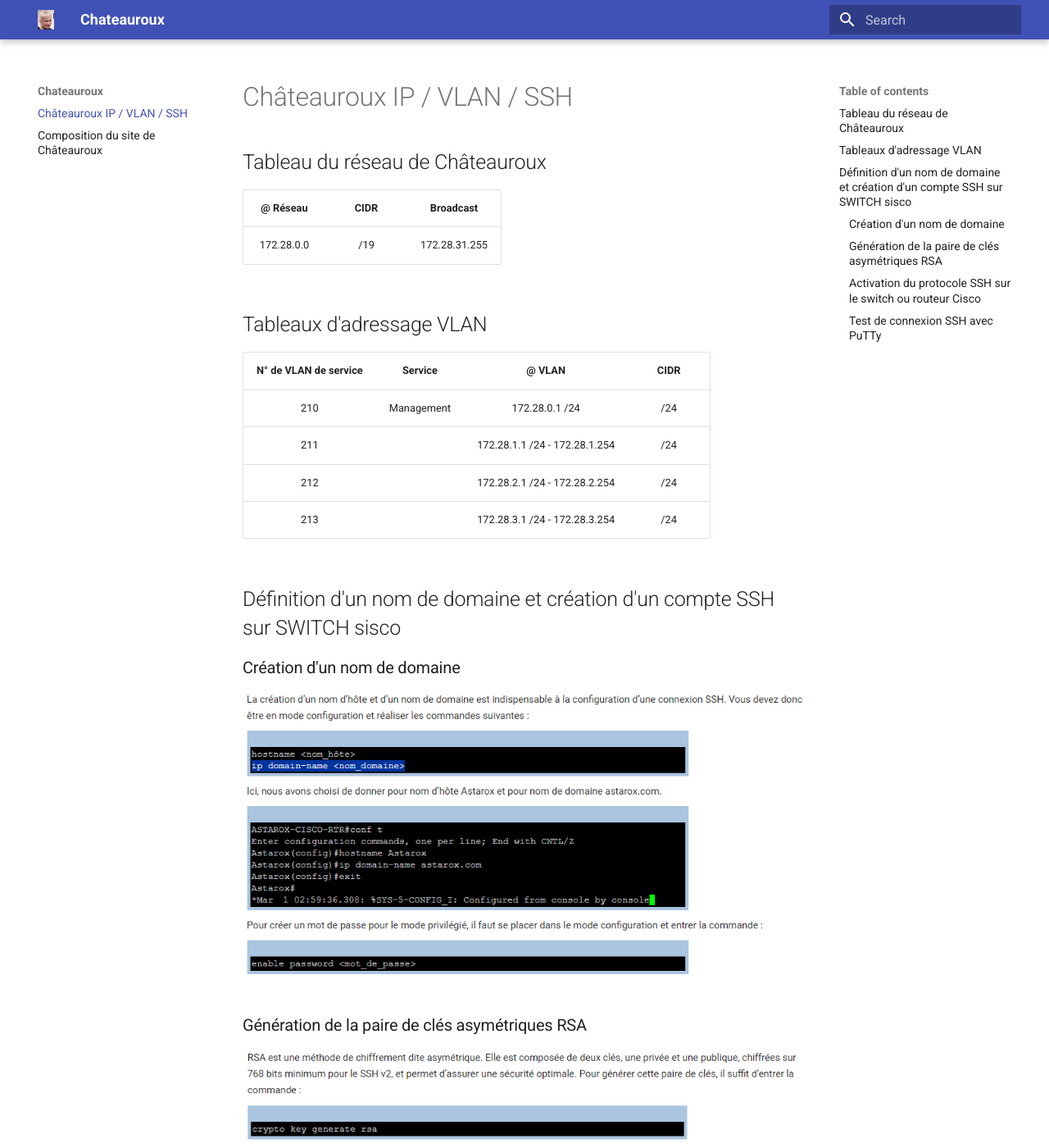
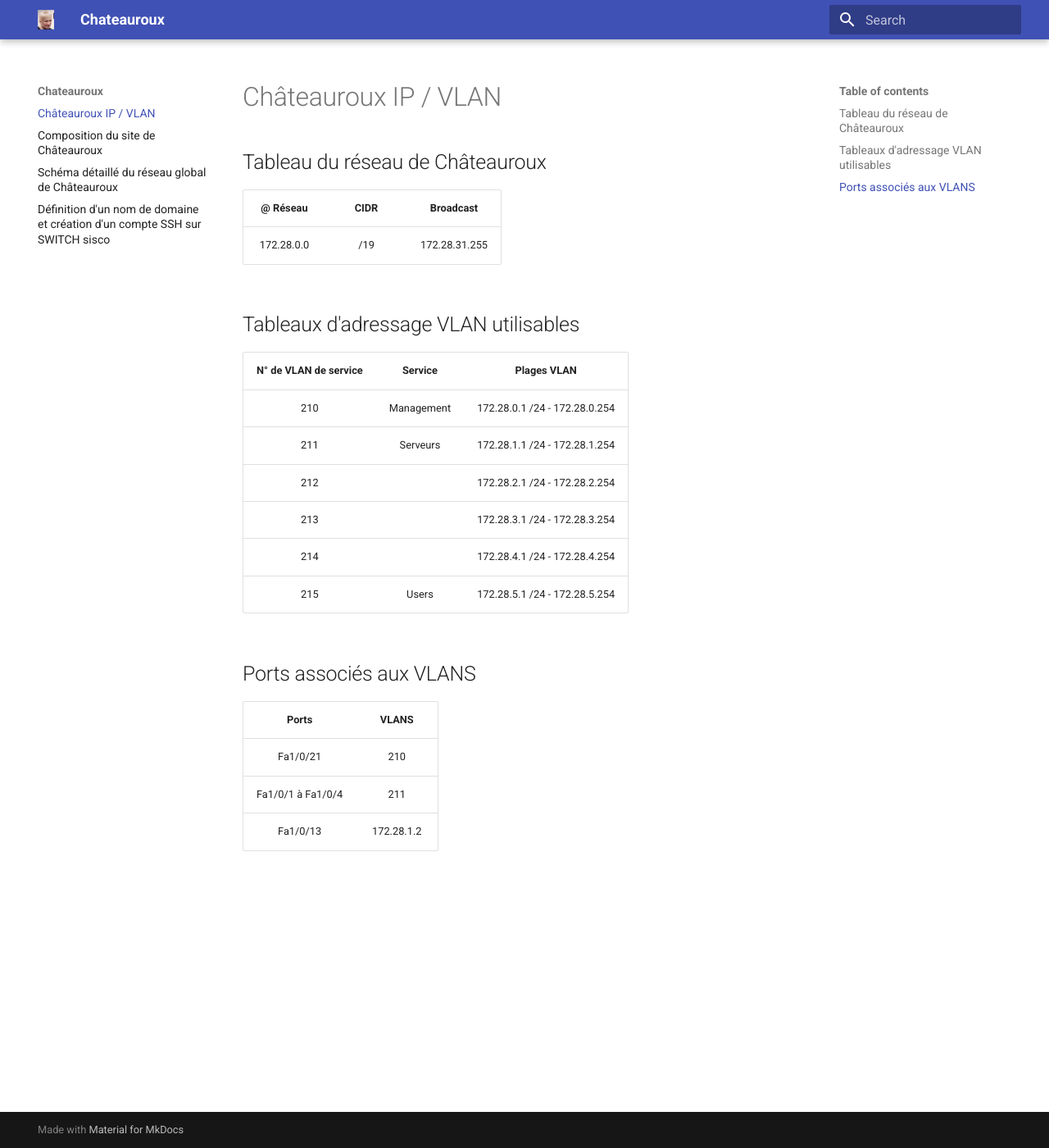
Before and after one commit to DevinFulbert/Chateauroux2024, an MkDocs documentation site: the page built from docs/index.md, in a window 1280 px wide and 1400 px high. Shown: the whole window at 82% size. Built offline with MkDocs 1.6.1 and Material for MkDocs 9.7.7, drawn with Linux system fonts in a browser that asks for light colours; some of the changed text lies outside the part shown.

Commit message:
Add files via upload

```diff
--- a/docs/index.md
+++ b/docs/index.md
@@ -1,4 +1,4 @@
-# Châteauroux IP / VLAN / SSH#
+# Châteauroux IP / VLAN
 
 ## Tableau du réseau de Châteauroux
 
@@ -10,34 +10,24 @@
 
 
 
-## Tableaux d'adressage VLAN
+## Tableaux d'adressage VLAN utilisables
 
 
-| N° de VLAN de service| Service         | @ VLAN                       |    CIDR                |
-|:--------------------:|:---------------:|:----------------------------:|:----------------------:|
-| 210                  | Management      |172.28.0.1 /24                |     /24                |
-| 211                  |                 |172.28.1.1 /24 - 172.28.1.254 |     /24              |
-| 212                  |                 |172.28.2.1 /24 - 172.28.2.254 |      /24           |
-| 213                  |                 |172.28.3.1 /24 - 172.28.3.254 |        /24             |
+| N° de VLAN de service| Service         | Plages VLAN                  |
+|:--------------------:|:---------------:|:----------------------------:|
+| 210                  | Management      |172.28.0.1 /24 - 172.28.0.254 |
+| 211                  | Serveurs        |172.28.1.1 /24 - 172.28.1.254 |
+| 212                  |                 |172.28.2.1 /24 - 172.28.2.254 |
+| 213                  |                 |172.28.3.1 /24 - 172.28.3.254 |
+| 214                  |                 |172.28.4.1 /24 - 172.28.4.254 |
+| 215                  | Users           |172.28.5.1 /24 - 172.28.5.254 |
 
 
-## Définition d'un nom de domaine et création d'un compte SSH sur SWITCH sisco
 
-### Création d'un nom de domaine ##
-![Commandes_domaine_cisco](domaine.png)
+## Ports associés aux VLANS
 
-### Génération de la paire de clés asymétriques RSA
-![Generate_key_RSA](keyRSA.png)
-
-### Activation du protocole SSH sur le switch ou routeur Cisco
-![Compte_SSH1](SSH1.png)
-
-![Compte_SSH2](SSH2.png)
-
-### Test de connexion SSH avec PuTTy
-![Test_PuTTy_SSH](putty.png)
-
-# En résumé :
-
-### Voici toutes les commandes à utiliser pour configurer une connexion SSH à un switch ou routeur Cisco
-![Resume_Commandes_SSH](resume.png)
+| Ports                        | VLANS           |
+|:----------------------------:|:---------------:|
+|Fa1/0/21                      | 210             |
+|Fa1/0/1 à Fa1/0/4             |211              |
+|Fa1/0/13                      |172.28.1.2       |
--- /dev/null
+++ b/docs/shemareseau.md
@@ -0,0 +1,3 @@
+# Schéma détaillé du réseau global de Châteauroux
+
+![Schéma détaillé réseau](img/schemarés.PNG)
```
Also changed, not shown: docs/ssh.md (added, +59 -0 lines).
